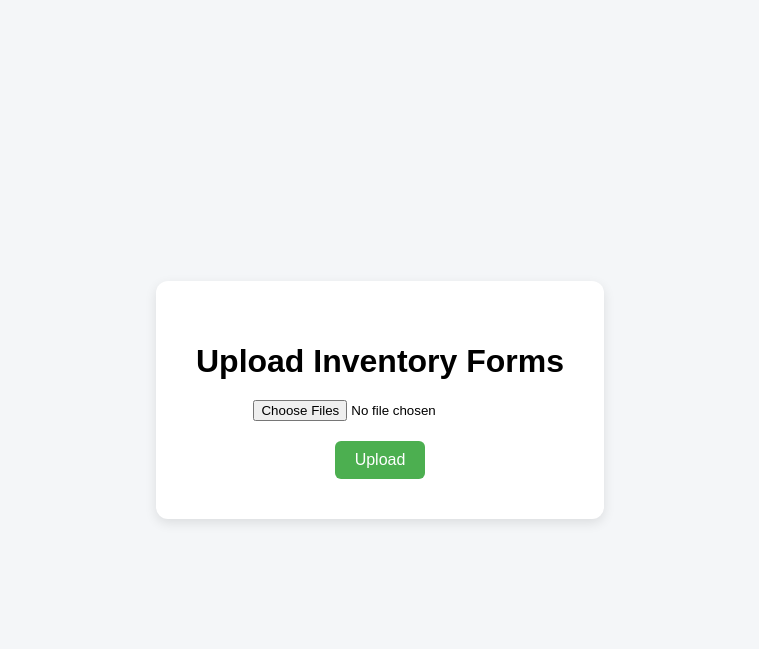
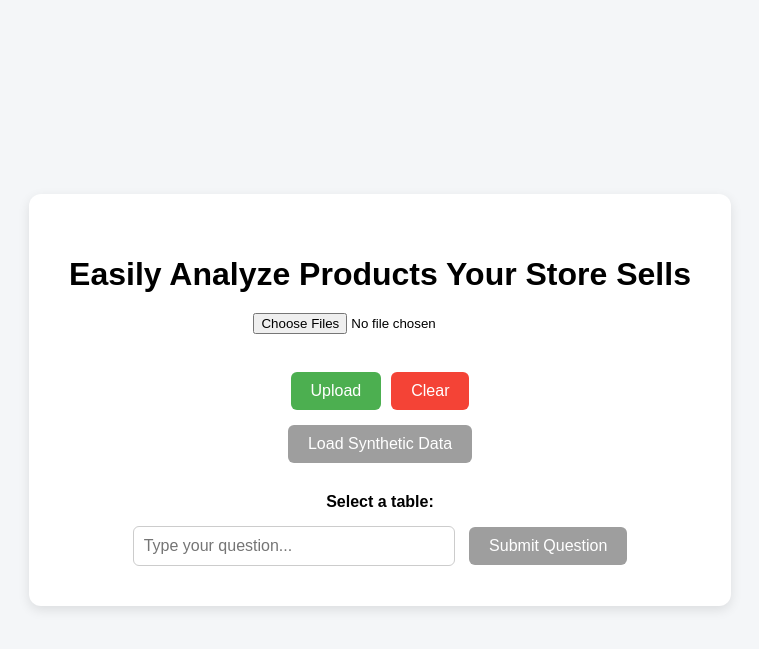
Before and after one commit to Arjun-Quadrant/inventory-analysis-with-doc-intel, a Flask app: page / in a window 1280 px wide. Shown: the top 649 px of the page, without its empty margins (260-1019 px from the left). Run offline with Flask 3, Linux system fonts and the light colour scheme; data that the repository does not hold is empty; some libraries are stand-ins or nearby versions.

Commit message:
Added RAG

```diff
--- a/app.py
+++ b/app.py
@@ -1,30 +1,45 @@
 import os
 import psycopg2
+
 from flask import Flask, request, render_template
 from azure.ai.formrecognizer import DocumentAnalysisClient
 from azure.core.credentials import AzureKeyCredential
 from azure.core.exceptions import ResourceExistsError
-
+from openai import AzureOpenAI
+from load_synthetic_data import insert_synthetic_data
 from azure.storage.blob import BlobServiceClient
 from dotenv import load_dotenv
 
 # Load environment variables
 load_dotenv()
 
-# Azure clients
+# Azure Document Intelligence client
 form_client = DocumentAnalysisClient(
     endpoint=os.getenv("AZURE_FORM_RECOGNIZER_ENDPOINT"),
     credential=AzureKeyCredential(os.getenv("AZURE_FORM_RECOGNIZER_KEY"))
 )
 
+# Azure Blob Storage client
 blob_service_client = BlobServiceClient.from_connection_string(os.getenv("AZURE_BLOB_CONNECTION_STRING"))
 
 # PostgreSQL connection
 conn = psycopg2.connect(os.getenv("POSTGRES_CONNECTION"))
 cursor = conn.cursor()
 
+# Azure OpenAI client
+client = AzureOpenAI(
+    api_version="2024-12-01-preview",
+    azure_endpoint=os.getenv("AZURE_OPENAI_ENDPOINT"),
+    api_key=os.getenv("AZURE_OPENAI_KEY"),
+)
+
 # Flask app
 app = Flask(__name__)
+
+def get_all_tables():
+    cursor.execute("SELECT tablename FROM pg_tables WHERE schemaname = 'public'")
+    table_names = [row[0] for row in cursor.fetchall()]
+    return table_names
 
 @app.route("/", methods=["GET", "POST"])
 def upload_pdf():
@@ -33,30 +48,35 @@ def upload_pdf():
         for file in files:
             if file and file.filename.endswith(".pdf"):
                 pdf_bytes = file.read()
-
                 # Upload to blob storage in a new container
                 container_name = "inventory-forms"
                 try:
                     container_client = blob_service_client.create_container(container_name)
                 except ResourceExistsError:
                     container_client = blob_service_client.get_container_client(container_name)
-
                 blob_name = file.filename
                 blob_client = container_client.get_blob_client(blob_name)
                 blob_client.upload_blob(pdf_bytes, overwrite=True)
 
-                # Analyze using Form Recognizer
+                # Analyze using Form Recognizer (this can take a while, around 30 seconds per document)
                 poller = form_client.begin_analyze_document("prebuilt-document", document=pdf_bytes)
                 result = poller.result()
-
                 table_name = result.paragraphs[0].content.replace(" ", "_")
                 cursor.execute(f"DROP TABLE IF EXISTS {table_name}")
                 conn.commit()
-
+                cursor.execute("CREATE EXTENSION IF NOT EXISTS vector;")
+                cursor.execute("CREATE EXTENSION IF NOT EXISTS azure_ai;")
+                conn.commit()
+                cursor.execute(f"SELECT azure_ai.set_setting('azure_openai.endpoint', '{os.getenv('AZURE_OPENAI_ENDPOINT')}');")
+                cursor.execute(f"SELECT azure_ai.set_setting('azure_openai.subscription_key', '{os.getenv('AZURE_OPENAI_KEY')}');")
+                cursor.execute(f"SELECT azure_ai.set_setting('azure_cognitive.endpoint', '{os.getenv('AZURE_COGNITIVE_ENDPOINT')}');")
+                cursor.execute(f"SELECT azure_ai.set_setting('azure_cognitive.subscription_key', '{os.getenv('AZURE_COGNITIVE_KEY')}');")
+                cursor.execute(f"SELECT azure_ai.set_setting('azure_cognitive.region', '{os.getenv('AZURE_COGNITIVE_REGION')}');")
+                conn.commit()
                 cursor.execute(f"""
                 CREATE TABLE {table_name} (
-                    inventory_id TEXT PRIMARY KEY,
-                    name TEXT,
+                    inventory_id TEXT UNIQUE,
+                    name TEXT UNIQUE,
                     description TEXT,
                     unit_price TEXT,
                     quantity_in_stock INTEGER,
@@ -64,30 +84,74 @@ def upload_pdf():
                     reorder_level INTEGER,
                     reorder_time_in_days INTEGER,
                     quantity_in_reorder INTEGER,
-                    created_at TIMESTAMP DEFAULT CURRENT_TIMESTAMP
+                    created_at TIMESTAMP DEFAULT CURRENT_TIMESTAMP,
+                    embedding VECTOR(1536),
+                    PRIMARY KEY (inventory_id)
                 )""")
                 conn.commit()
-
+                cursor.execute(f"ALTER TABLE {table_name} ADD COLUMN IF NOT EXISTS spanish_description TEXT")
+                conn.commit()
                 for table in result.tables:
                     matrix = [[0 for _ in range(table.column_count)] for _ in range(table.row_count)]
                     for cell in table.cells:
                         matrix[cell.row_index][cell.column_index] = cell.content
-
                     for row_index in range(1, len(matrix)):
                         row = matrix[row_index]
                         cursor.execute(f"""INSERT INTO {table_name}
                                             (inventory_id, name, description, unit_price, quantity_in_stock, inventory_value, reorder_level, reorder_time_in_days, quantity_in_reorder)
                                             VALUES(%s, %s, %s, %s, %s, %s, %s, %s, %s)""",
                                             (row[0], row[1], row[2], row[3], row[4], row[5], row[6], row[7], row[8]))
+                        cursor.execute(f"""UPDATE {table_name}
+                                            SET embedding = azure_openai.create_embeddings('{os.getenv("AZURE_OPENAI_EMBEDDING_DEPLOYMENT_NAME")}', description, max_attempts => 5, retry_delay_ms => 500)
+                                            WHERE embedding IS NULL""")
+                        # Go through each row of the table, get the description for the row, translate it into Spanish, format it, and update the table
+                        english_description = row[2]
+                        cursor.execute(f"SELECT a.translations[1].text FROM azure_cognitive.translate('{english_description}', 'es') a;")
+                        spanish_description = cursor.fetchall()[0][0]
+                        cursor.execute(f"UPDATE {table_name} SET spanish_description = '{spanish_description}' WHERE description = '{english_description}'")
                 conn.commit()
+
             else:
                 return render_template("failure.html")
         return render_template("success.html")
-    return render_template("upload.html")
+    table_names = get_all_tables()
+    return render_template("upload.html", table_names=table_names)
 
 @app.route("/upload", methods=["POST"])
 def back_to_upload():
-    return render_template("upload.html")
+    table_names = get_all_tables()
+    return render_template("upload.html", table_names=table_names)
+
+@app.route("/ask-question", methods=["POST"])
+def ask_question():
+    question = request.form.get("question")
+    selected_table = request.form.get("table_name")
+    cursor.execute(f"""
+        SELECT name FROM {selected_table}
+        ORDER BY embedding <=> azure_openai.create_embeddings('{os.getenv("AZURE_OPENAI_EMBEDDING_DEPLOYMENT_NAME")}', '{question}')::vector
+        LIMIT 10;
+    """)
+    results = cursor.fetchall()
+    results = [result[0] for result in results]
+    return render_template("answer.html", table=selected_table, answer_list=results)
+
+
+@app.route("/load-synthetic", methods=["POST"])
+def load_synthetic_data():
+    cursor.execute("SELECT tablename FROM pg_tables WHERE schemaname = 'public'")
+
+    table_names = [row[0] for row in cursor.fetchall()]
+    for table_name in table_names:
+        # Insert synthetic data into the tables
+        insert_synthetic_data(table_name)
+    return render_template("success.html")
+
+@app.route("/check-tables", methods=["GET"])
+def check_tables():
+    cursor.execute("SELECT COUNT(*) FROM pg_tables WHERE schemaname = 'public'")
+    count = cursor.fetchone()[0]
+    return {"has_tables": count > 0}
+
 
 if __name__ == "__main__":
     app.run(debug=True)
--- a/templates/upload.html
+++ b/templates/upload.html
@@ -38,15 +38,106 @@
         input[type="submit"]:hover {
             background-color: #45a049;
         }
+        .disabled-button {
+        background-color: #9e9e9e !important;
+        cursor: not-allowed !important;
+        border: none !important;
+        }
     </style>
 </head>
 <body>
-    <div class="upload-container">
-        <h1>Upload Inventory Forms</h1>
-        <form method="POST" action="/" enctype="multipart/form-data">
-            <input type="file" name="pdf_file" accept="application/pdf" multiple required><br>
-            <input type="submit" value="Upload">
+
+<div class="upload-container">
+    <h1>Easily Analyze Products Your Store Sells</h1>
+
+    <form id="upload-form" method="POST" action="/" enctype="multipart/form-data">
+        <input type="file" id="pdf-input" name="pdf_file" accept="application/pdf" multiple required><br><br>
+
+        <!-- Upload & Clear buttons side-by-side -->
+        <div style="display: flex; justify-content: center; gap: 10px; margin-bottom: 15px;">
+            <input type="submit" value="Upload" style="padding: 10px 20px; background-color: #4caf50; border: none; border-radius: 6px; color: white; cursor: pointer; font-size: 16px;">
+            <button type="button" id="clear-btn" style="padding: 10px 20px; background-color: #f44336; border: none; border-radius: 6px; color: white; cursor: pointer; font-size: 16px;">
+                Clear
+            </button>
+        </div>
+    </form>
+
+    <!-- Load Synthetic Data button placed just below -->
+    <form id="synthetic-form" method="POST" action="/load-synthetic">
+        <div style="display: flex; justify-content: center;">
+            <input type="submit" id="load-btn" value="Load Synthetic Data"
+                style="padding: 10px 20px; background-color: #4caf50; border: none; border-radius: 6px; color: white; cursor: pointer; font-size: 16px;"
+                disabled>
+        </div>
+    </form>
+
+    <div id="question-section" style="margin-top: 30px;">
+        <form id="question-form" method="POST" action="/ask-question" style="margin-top: 30px;">
+            <div style="margin-bottom: 15px;">
+                <label><strong>Select a table:</strong></label><br>
+                {% for table in table_names %}
+                    <label><input type="radio" name="table_name" value="{{ table }}" required> {{ table }}</label><br>
+                {% endfor %}
+            </div>
+
+            <input type="text" id="question-input" name="question" placeholder="Type your question..." required
+                style="width: 300px; padding: 10px; border: 1px solid #ccc; border-radius: 6px; font-size: 16px;">
+            <button type="submit"
+                    style="padding: 10px 20px; margin-left: 10px; background-color: #2196f3; color: white;
+                        border: none; border-radius: 6px; font-size: 16px; cursor: pointer;"
+                        id="submit-question-btn">
+                Submit Question
+            </button>
         </form>
     </div>
+
+    <div id="loader" style="display:none; margin-top: 20px;">
+        <div style="border: 6px solid #f3f3f3; border-top: 6px solid #4caf50; border-radius: 50%; width: 40px; height: 40px; animation: spin 1s linear infinite; margin: 0 auto;"></div>
+        <p>Loading data...</p>
+    </div>
+
+    <style>
+    @keyframes spin {
+        0% { transform: rotate(0deg); }
+        100% { transform: rotate(360deg); }
+    }
+    </style>
+
+    <script>
+        const uploadForm = document.getElementById("upload-form");
+        const syntheticForm = document.getElementById("synthetic-form");
+        const loader = document.getElementById("loader");
+        const pdfInput = document.getElementById("pdf-input");
+        const clearBtn = document.getElementById("clear-btn");
+        const loadBtn = document.getElementById("load-btn");
+        const questionButton = document.getElementById("submit-question-btn");
+
+        function showLoader() {
+            loader.style.display = "block";
+        }
+
+        uploadForm.addEventListener("submit", showLoader);
+        syntheticForm.addEventListener("submit", showLoader);
+
+        // Clear file input
+        clearBtn.addEventListener("click", function () {
+            pdfInput.value = "";
+        });
+
+        // Enable Load button only if tables exist
+        fetch("/check-tables")
+        .then(res => res.json())
+        .then(data => {
+            if (data.has_tables) {
+                loadBtn.disabled = false;
+                questionButton.disabled = false;
+            } else {
+                loadBtn.disabled = true;
+                questionButton.disabled = true;
+                loadBtn.classList.add("disabled-button");
+                questionButton.classList.add("disabled-button");
+            }
+        });
+    </script>
 </body>
 </html>
```
Also changed, not shown: load_synthetic_data.py (added, +153 -0 lines), templates/answer.html (added, +59 -0 lines).
